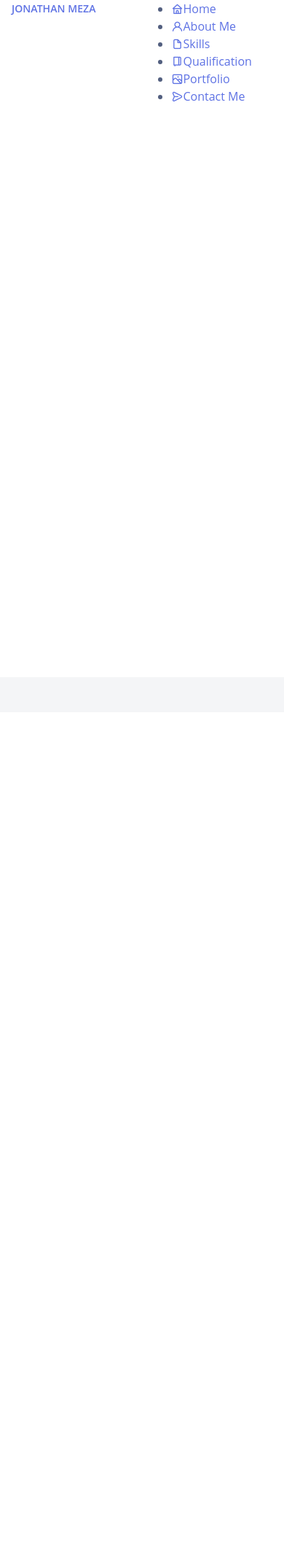
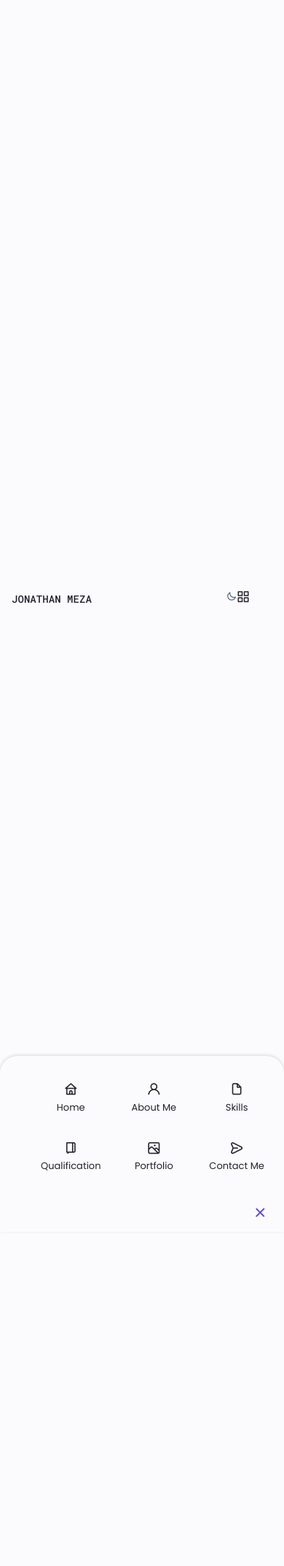
Before and after one commit to jonma0107/portfolio, a PHP site: page / in a window 390 px wide. Shown: the top 2146 px of the page at 73% size. Before the commit the page ends 139 px from the top, so only its background shows below. Run offline with PHP 8.4, Linux system fonts and the light colour scheme.

Commit message:
portfolio

```diff
--- a/css/style.css
+++ b/css/style.css
@@ -132,3 +132,183 @@ body.dark-theme{
 .change-theme:hover{
 	color: var(--first-color);
 }
+
+/*=============== BASE ============*/
+*{
+	box-sizing: border-box;
+	padding: 0;
+	margin: 0;
+}
+
+html{
+	scroll-behavior: smooth;
+}
+
+body{
+	margin: 0 0 var(--header-height) 0;
+	font-family: var(--body-font);
+	font-size: var(--normal-font-size);
+	background-color: var(--body-color);
+}
+
+h1, h2, h3, h4{
+	color:  var(--title-color);
+	font-weight: var(--font-semi-bold);
+}
+
+ul{
+	list-style: none;
+}
+
+a{
+	text-decoration: none;
+}
+
+img{
+	max-width: 100%;
+	height: auto;
+}
+
+
+/* ================= REUSABLE CSS CLASSES ================ */
+.section{
+	padding: 2rem 0 4rem;
+	margin: auto;
+	min-height: 80vh;
+}
+
+.section__title{
+	font-size: var(--big-font-size);
+	font-family: var(--gullible-font);
+}
+
+.section__subtitle{
+	display: block;
+	font-size: var(--small-font-size);
+	margin-bottom: var(--mb-3);
+}
+
+.section__title,
+.section__subtitle{
+	text-align: center;
+}
+
+/* ======================== LAYOUT =================== */
+.container{
+	margin-right: var(--mb-1);
+}
+
+.grid{
+	display: grid;
+}
+
+.header{
+	width: 100%;
+	position: fixed;
+	bottom: 0;
+	left: 0;
+	right: 0;
+	z-index: var(--z-fixed);
+	background-color: var(--body-color);
+}
+
+/* ===================== NAV STYLING ================== */
+.nav{
+	/* max-width: 968px; */
+	height: var(--header-height);
+	display: flex;
+	justify-content: space-between;
+	align-items: center;
+	margin-left: 0;
+}
+
+.nav__logo,
+.nav__toggle{
+	color: var(--title-color);
+	font-weight: var(--font-medium);
+}
+
+.nav__logo:hover{
+	color: var(--first-color);
+}
+
+.nav__toggle{
+	font-size: var(--h3-font-size);
+	cursor: pointer;
+	margin-right: 2rem;
+}
+
+.nav__toggle:hover{
+	color: var(--first-color);
+}
+
+.navbar-brand{
+	font-family: var(--robotomono-font);
+}
+
+@media screen and (max-width:  768px){
+	.nav__menu{
+		position: fixed;
+		bottom: -100%;
+		right: 0;
+		left: 0;
+		width: 100%;
+		background-color: var(--body-color);
+		padding: 2rem 1.5rem 4rem;
+		box-shadow: 0 -1px 4px rgba(0, 0, 0, 0.15);
+		border-radius: 1.5rem 1.5rem 0 0;
+		transition: .5s;
+	}
+}
+
+
+.nav__list{
+	grid-template-columns: repeat(3, 1fr);
+	gap: 2rem;
+}
+
+.nav__link{
+	display: flex;
+	flex-direction: column;
+	align-items: center;
+	font-size: var(--small-font-size);
+	color:  var(--title-color);
+	font-weight: var(--font-medium);
+}
+
+.nav__link:hover{
+	color: var(--first-color);
+}
+
+
+.nav__icon{
+	font-size: 1.2rem;
+}
+
+.nav__close{
+	position: absolute;
+	right: 1.3rem;
+	bottom: .5rem;
+	font-size: 1.5rem;
+	cursor: pointer;
+	color: var(--first-color);
+}
+
+.nav__close:hover{
+	color:  var(--first-color-alt);
+}
+
+/* SHOW MENU */
+.show-menu{
+	bottom: 0;
+}
+
+/* Active link */
+.active-link{
+	color: var(--first-color);
+}
+
+/* Change background header */
+.scroll-header{
+	box-shadow: 0 -1px 4px rgba(0, 0, 0, 0.15);
+}
--- a/index.html
+++ b/index.html
@@ -71,8 +71,17 @@
 								<i class="uil uil-message nav__icon"></i>Contact Me
 							</a>
 						</li>
+					</ul>
+					<i class="uil uil-times nav__close" id="nav-close"></i>
+				</div>
 
-					</ul>
+				<div class="nav__btns">
+					<!-- THEME CHANGING BUTTONS -->
+					<i data-mode = "dark" class="uil uil-moon moon-change-theme" id="theme-button"></i>
+
+					<div class="nav__toggle" id="nav-toggle">
+						<i class="uil uil-apps"></i>
+					</div>
 				</div>
 			</nav>
 		</header>
--- a/js/script.js
+++ b/js/script.js
@@ -1 +1,29 @@
-script.js
+// ====================== DARK THEME ==========================
+const themeButton = document.getElementById('theme-button')
+const darkTheme = 'dark-theme'
+const iconTheme = 'uil-sun'
+
+// PREVIOUSLY SELECTED TOPIC (checking from local storage)
+const selectedTheme = localStorage.getItem('selected-theme')
+const selectedIcon = localStorage.getItem('selected-icon')
+
+// We obtain the current theme that the interface has by validatin the dark theme class
+const getCurrentTheme = ()  => document.body.classList.contains(darkTheme)?'dark':'light'
+const getCurrentIcon = ()  => document.body.classList.contains(iconTheme)?'uil-moon':'uil-sun'
+
+// We need to validate if the userhas previouly chosen a topic
+if (selectedTheme) {
+	document.body.classList[selectedTheme === 'dark'?'add':'remove'](darkTheme)
+	themeButton.classList[selectedIcon === 'uil-moon'?'add':'remove'](iconTheme)
+}
+
+// Activate / Deactivate the theme manually with the button
+themeButton.addEventListener('click', () => {
+	// add or remove the dark/light icon -- icon theme
+	document.body.classList.toggle(darkTheme)
+	themeButton.classList.toggle(iconTheme)
+	// we save the theme and the curent icon that the user has chosen
+	localStorage.setItem('selected-theme', getCurrentTheme())
+	localStorage.setItem('selected-icon', getCurrentIcon())
+})
+console.log("THEME SETTING WORKING")
```
